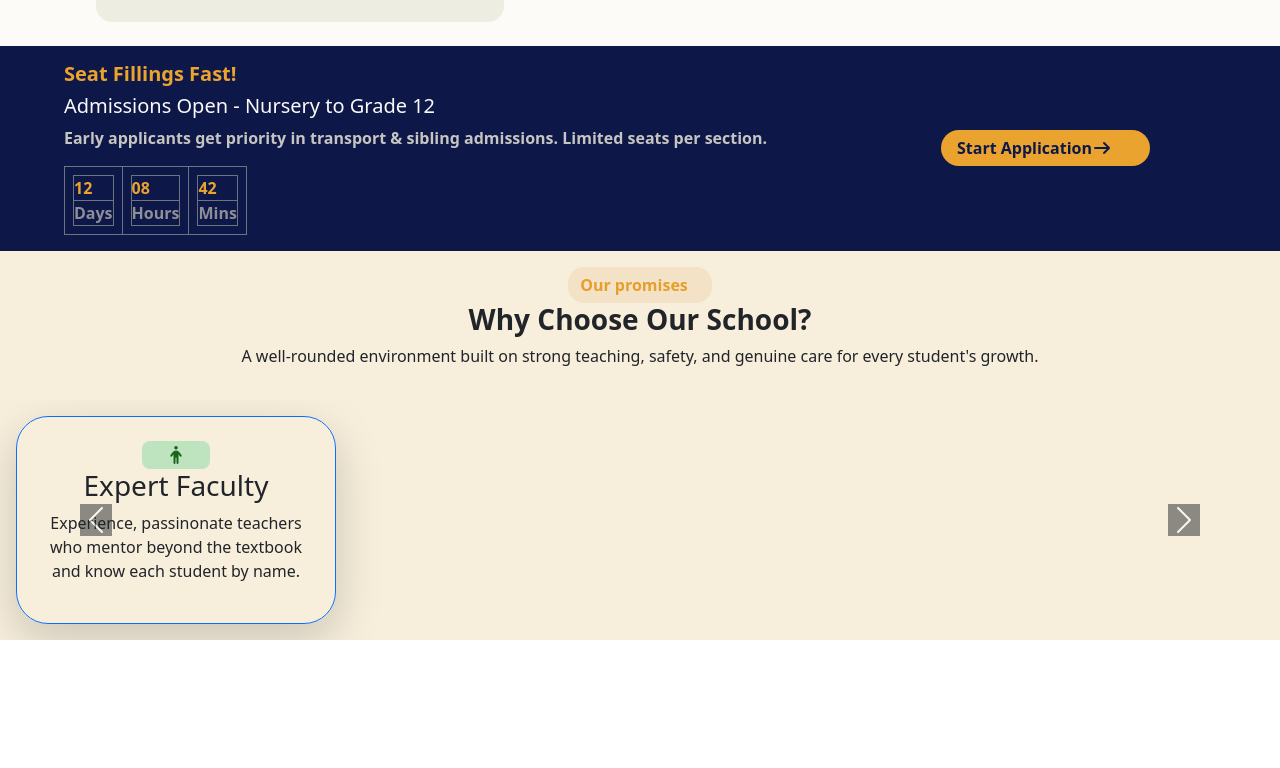
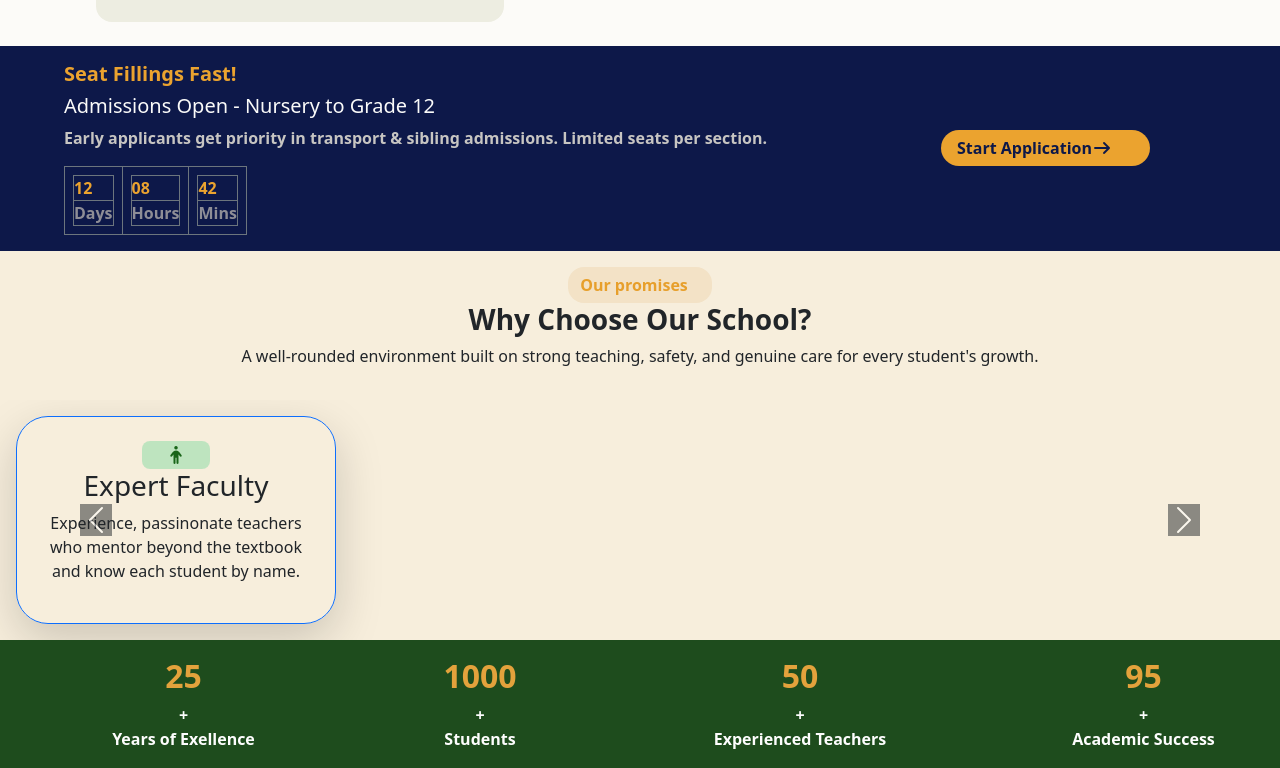
Before and after one commit to anjali-2511/gk-international-school-website, a React (Vite) app in the folder promotional-school-website/: page / in a window 1280 px wide. Shown: the part 982-1750 px from the top of the page. Before the commit the page ends 1622 px from the top, so only its background shows below. Built offline with nearby package versions, Linux system fonts and the light colour scheme.

Commit message:
KeyHighlights Comeleted

```diff
--- a/promotional-school-website/Components/Header.jsx
+++ b/promotional-school-website/Components/Header.jsx
@@ -42,16 +42,13 @@ function Header() {
                             <a className="nav-link" href="/" style={{ color: "rgb(56, 65, 89)" }}>Admission</a>
                         </li>
                     </ul>
-
-                    <div className="nav-item ms-auto">
+                </div>
+                 <div className="ms-auto">
                         <button className="btn btn-dark border-white px-2 py-2 rounded-5 d-inline-flex align-items-center" style={{ backgroundColor: "rgb(56, 65, 89)" }}>
                             Apply Now <i className="fa-solid fa-square-up-right" ></i>
                         </button>
                     </div>
 
-
-
-                </div>
             </nav>
         </>
     )
--- a/promotional-school-website/Components/KeyHighlights.jsx
+++ b/promotional-school-website/Components/KeyHighlights.jsx
@@ -1,7 +1,35 @@
 function KyHighlights() {
-    return(
+    return (
         <>
+            <div className="pt-3" style={{ backgroundColor: "rgba(8, 59, 7, 0.91)" }}>
+                <table className="w-100 h-100 text-center justify-content-center gap-5 pt-5">
+                    <tr className="text-center   w-100 h-100 gap-5 pt-5 ">
+                        <th className="w-25 pe-auto ps-5">
+                            <h2 className="fw-bold   " style={{ color: "rgb(227, 162, 60)" }}>25</h2>
+                            <span className="fw-bold   " style={{ color: "rgb(253, 253, 253)" }}>+</span>
+                            <p style={{ color: "rgb(253, 253, 253)" }}>Years of Exellence</p>
+                        </th>
 
+                        <th className="w-25 pe-5 ps-5">
+                            <h2 className="fw-bold   " style={{ color: "rgb(227, 162, 60)" }}>1000</h2>
+                            <span className="fw-bold   " style={{ color: "rgb(253, 253, 253)" }}>+</span>
+                            <p style={{ color: "rgb(253, 253, 253)" }}>Students</p>
+                        </th>
+
+                        <th className="w-25 pe-5 ps-5 ">
+                            <h2 className="fw-bold   " style={{ color: "rgb(227, 162, 60)" }}>50</h2>
+                            <span className="fw-bold   " style={{ color: "rgb(253, 253, 253)" }}>+</span>
+                            <p style={{ color: "rgb(253, 253, 253)" }}>Experienced Teachers</p>
+                        </th>
+
+                        <th className="w-25 ps-5 ">
+                            <h2 className="fw-bold   " style={{ color: "rgb(227, 162, 60)" }}>95</h2>
+                            <span className="fw-bold   " style={{ color: "rgb(253, 253, 253)" }}>+</span>
+                            <p style={{ color: "rgb(253, 253, 253)" }}>Academic Success</p>
+                        </th>
+                    </tr>
+                </table>
+            </div>
         </>
     )
 };
```
